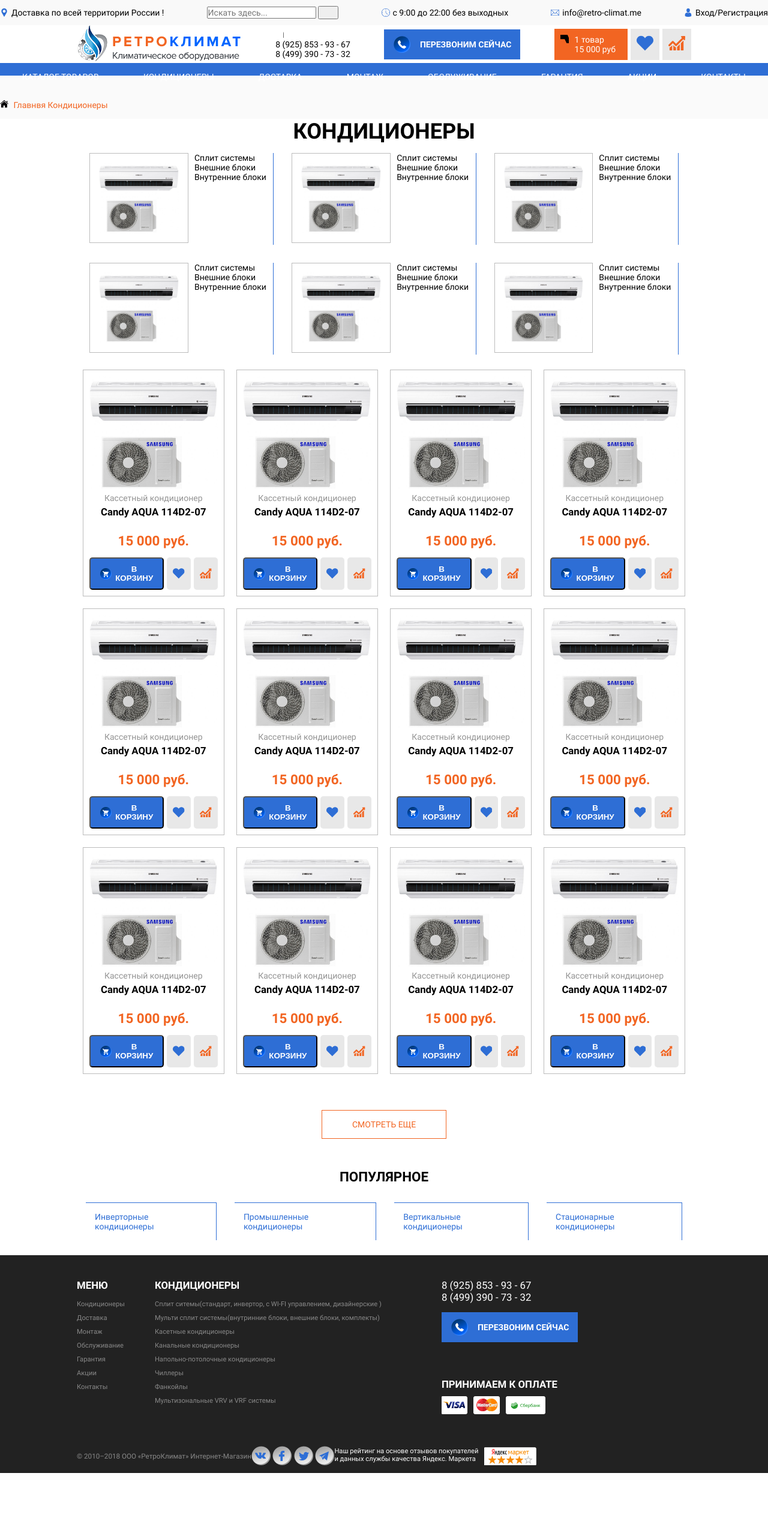
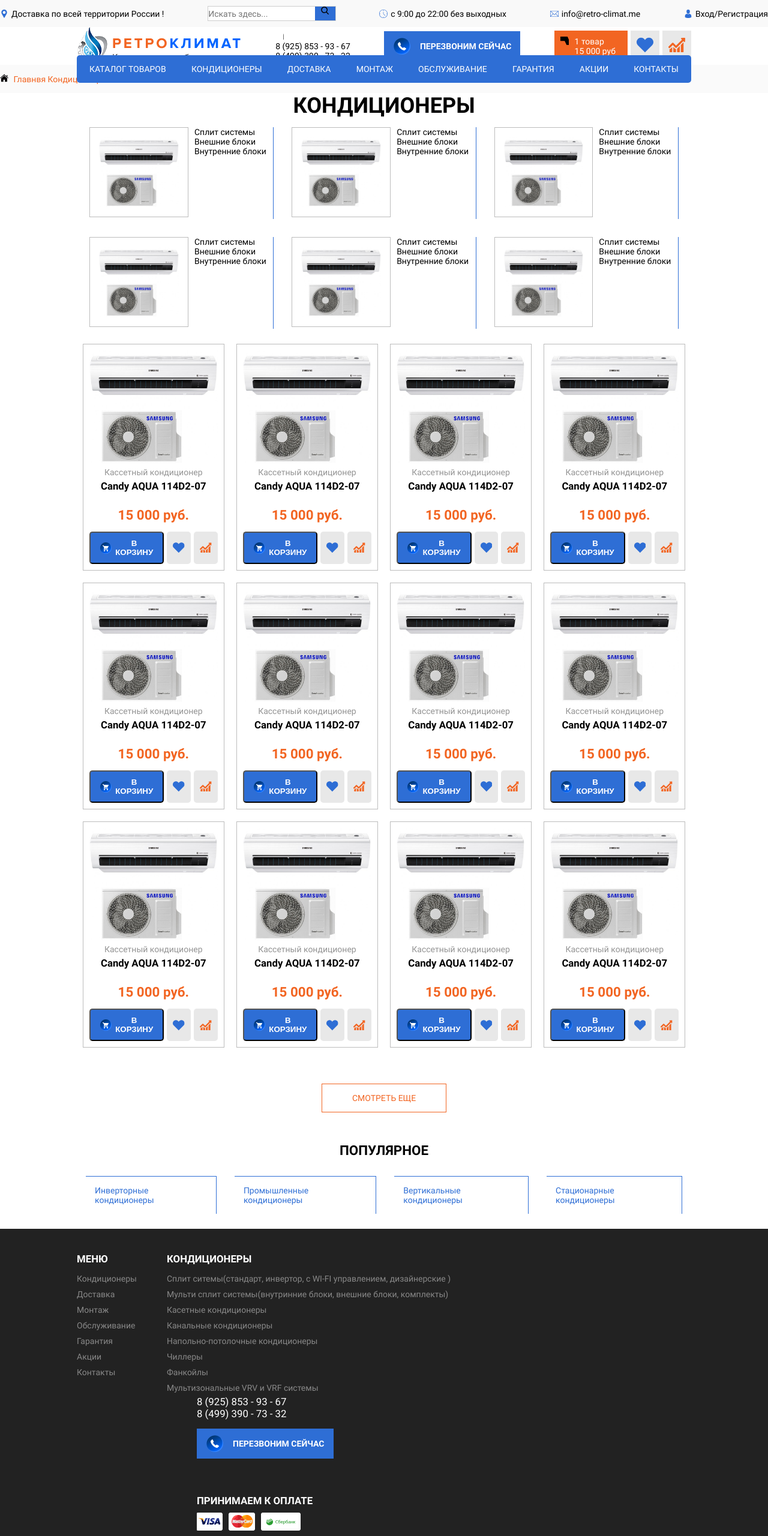
Before and after one commit to rimidbit/retrocklimat-source_code.loc, a website built with webpack: page src/index.html in a window 1280 px wide. Shown: the top 2560 px of the page at 60% size. Before the commit the page ends 2455 px from the top, so only its background shows below. Built offline with nearby package versions, Linux system fonts and the light colour scheme; files whose address does not match are found by name.

Commit message:
search + footer

```diff
--- a/src/css/modules/foot.css
+++ b/src/css/modules/foot.css
@@ -7,6 +7,13 @@
     margin-top: 25px;
     position: relative;
 }
+
+.footer__general{
+    display: flex;
+    flex-wrap: wrap;
+    position: relative;
+}
+
 /*
 .footer:after{
     content: "";
@@ -31,7 +38,6 @@
 }
 .footer__nav ul li a, .footer__conditioners ul li a{
     color: #888888;
-    font-size: 0.8em;
     padding: 5px 0;
     display: block;
     text-decoration: none;
@@ -42,7 +48,7 @@
 }
 
 .footer__contacts{
-    margin-left: 100px;
+    margin-left: 200px;
 }
 
 .footer__contacts__phone{
@@ -77,6 +83,7 @@
     justify-content: space-between;
     align-items: center;
     margin-top: 50px;
+    min-width: 1070px;
 }
 
 .footer__base small{
--- a/src/css/modules/head.css
+++ b/src/css/modules/head.css
@@ -51,12 +51,10 @@
     fill: #2e6ed5;
     margin-right: 5px;
 }
-/*
-.header__top-line__form-search{
+
+.head__top-line__form-search{
     display: flex;
-    justify-content: flex-start;
-    margin-top: 5px;
-    border: 1px solid #cecece;
+    justify-content: space-between;
 }
 
 .head__top-line__form-input{
@@ -66,16 +64,22 @@
 }
 
 .head__top-line__button{
-    padding: 0 25px;
-    height: 35px;
-    background-color: #f4f4f4;
+    padding: 0 10px;
+    height: 25px;
+    background-color: #2e6ed5;
     border: thin solid #cecece;
     border-left: none;
     display: flex;
     justify-content: center;
     align-self: center;
-}*/
+}
+
+.head__top-line__button-icon{
+    fill: #000;
+}
+
 /*top-line end*/
+
 .head__general{
     display: -webkit-box;
     display: -ms-flexbox;
--- a/src/templates/_foot.html
+++ b/src/templates/_foot.html
@@ -1,4 +1,5 @@
 <footer class="footer">
+    <div class="footer__general">
         <div class="footer__nav">
             <h2 class="footer__head">меню</h2>
             <ul class="footer__nav__items">
@@ -42,6 +43,7 @@
                 <img src="img/payment.png" alt="#">
             </div>
         </div>
+    </div>
     <div class="footer__base">
         <small>© 2010–2018 ООО «РетроКлимат» Интернет-Магазин</small>
         <div class="footer__base__social">
--- a/src/templates/_head.html
+++ b/src/templates/_head.html
@@ -2,7 +2,7 @@
 <html lang="ru">
 <head>
     <meta charset="UTF-8">
-    <title>Title of page</title>
+    <title>Ретроклимат</title>
     <meta name="viewport" content="width=device-width, initial-scale=1.0, shrink-to-fit=no, viewport-fit=cover">
     <meta http-equiv="X-UA-Compatible" content="IE=edge">
     <meta name="format-detection" content="telephone=no,address=no">
@@ -21,8 +21,8 @@
             <form action="search" method="get" class="head__top-line__form-search">
                 <input name="s" placeholder="Искать здесь..." type="search" class="head__top-line__form-input">
                 <button type="submit" class="head__top-line__button">
-                    <svg class="site-icon head__top-line__icon" xmlns="http://www.w3.org/2000/svg" viewBox="0 0 485.2 485.2">
-                        <use xlink:href="img/icons/magnifier-tool.svg#search"></use>
+                    <svg class="site-icon head__top-line__button-icon" xmlns="http://www.w3.org/2000/svg" viewBox="0 0 485.2 485.2">
+                        <use xlink:href="img/icons/svg-symbols.svg#search"></use>
                     </svg>
                 </button>
             </form>
@@ -93,4 +93,14 @@
             </div>
         </div>
     </div>
+    <nav class="nav">
+        <a href="#">каталог товаров</a>
+        <a href="#">кондиционеры</a>
+        <a href="#">доставка</a>
+        <a href="#">монтаж</a>
+        <a href="#">обслуживание</a>
+        <a href="#">гарантия</a>
+        <a href="#">акции</a>
+        <a href="#">контакты</a>
+    </nav>
 </header>
--- a/src/templates/_menu.html
+++ b/src/templates/_menu.html
@@ -1,13 +1,3 @@
-<nav class="nav">
-	<a href="#">каталог товаров</a>
-	<a href="#">кондиционеры</a>
-	<a href="#">доставка</a>
-	<a href="#">монтаж</a>
-	<a href="#">обслуживание</a>
-	<a href="#">гарантия</a>
-	<a href="#">акции</a>
-	<a href="#">контакты</a>
-</nav>
 <div class="head__bread-crumbs">
 	<a href="#">
 		<svg class="site-icon head__bread-crumbs__icon" xmlns="http://www.w3.org/2000/svg">
```
Lines whose indentation alone changed are shown as unchanged.
